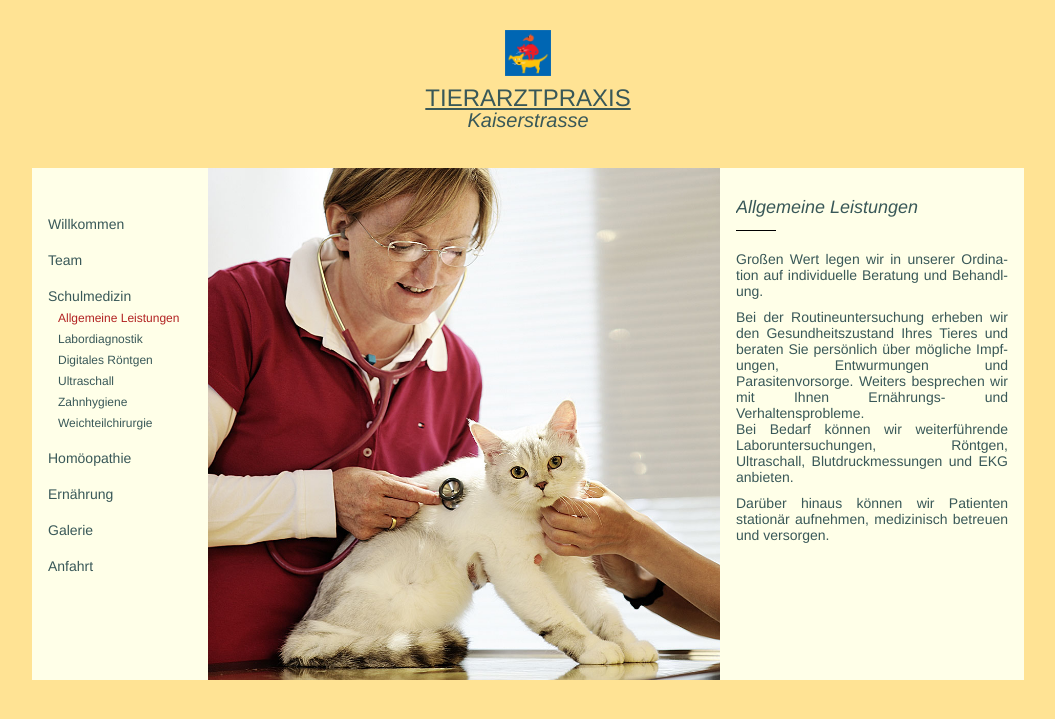
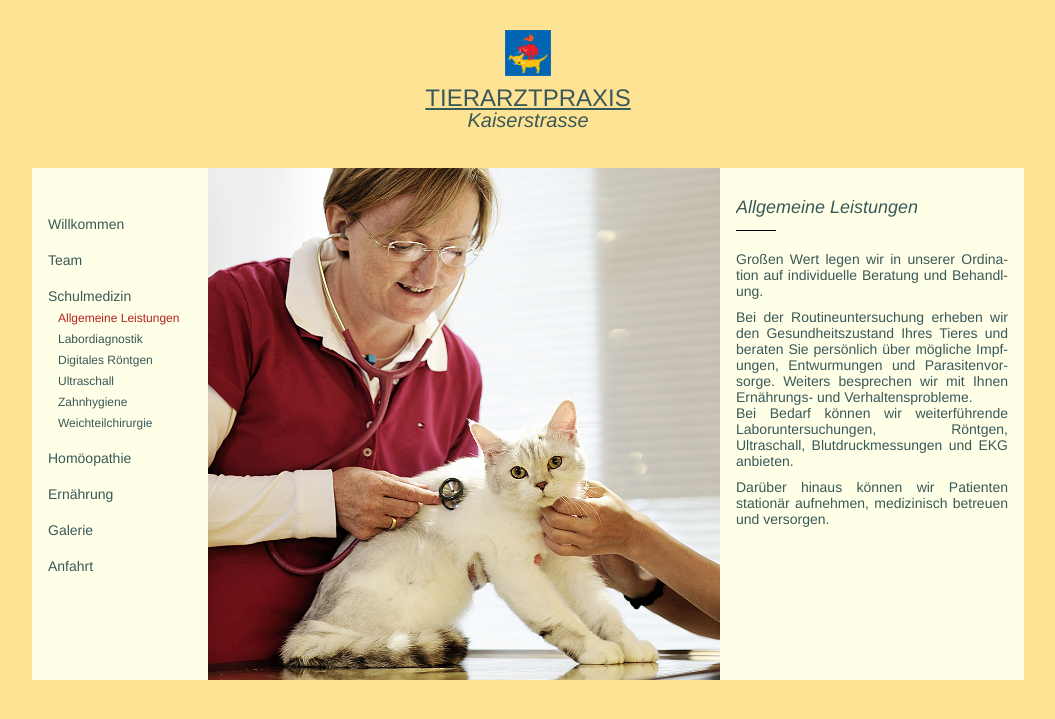
Before and after one commit to richardtraindl/tierarztpraxis-kaiserstrasse.at, a Jekyll site: the page built from schulmedizin.html, in a window 1280 px wide. Shown: the top 719 px of the page, without its empty margins (112-1167 px from the left). Built offline with Jekyll 4.4.1, drawn with Linux system fonts in a browser that asks for light colours.

Commit message:
textänderungen

```diff
--- a/_includes/schulmedizin/allgemeine_leistungen.html
+++ b/_includes/schulmedizin/allgemeine_leistungen.html
@@ -12,7 +12,7 @@
     <div class="small-gap"></div>
 
     <p>
-      Bei der Routineuntersuchung erheben wir den Gesundheitszustand Ihres Tieres und beraten Sie persönlich über mögliche Impf- ungen, Entwurmungen und Parasitenvorsorge.
+      Bei der Routineuntersuchung erheben wir den Gesundheitszustand Ihres Tieres und beraten Sie persönlich über mögliche Impf- ungen, Entwurmungen und Parasitenvor- sorge.
       Weiters besprechen wir mit Ihnen Ernährungs- und Verhaltensprobleme.<br>
       Bei Bedarf können wir weiterführende Laboruntersuchungen, Röntgen, Ultraschall, Blutdruckmessungen und EKG anbieten.
     </p>
```
